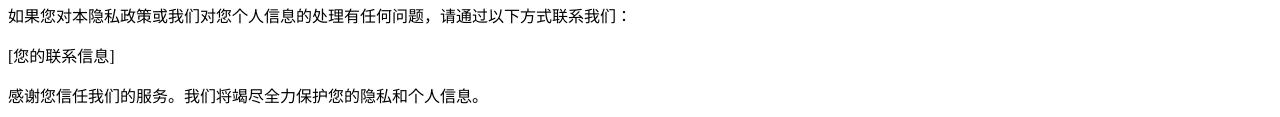
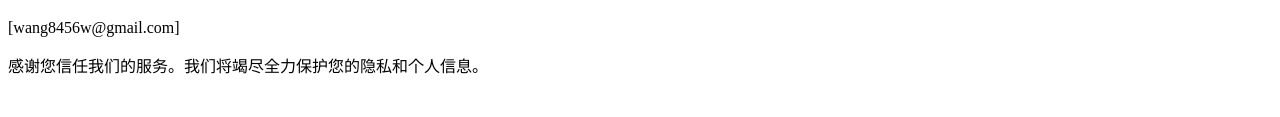
Before and after one commit to wang8456/breezewrod, a plain HTML site: page index.html in a window 1280 px wide. Shown: the part 1525-1642 px from the top of the page. After the commit the page ends 1618 px from the top, so only its background shows below. Drawn offline with Linux system fonts and the light colour scheme.

Commit message:
Update index.html

```diff
--- a/index.html
+++ b/index.html
@@ -16,7 +16,6 @@
 <p>当您使用「言享」时，我们可能会要求您提供以下信息：</p>
 <ul>
     <li>用户生成的句子或内容，以进行匿名分享。</li>
-    <li>电子邮件地址（可选）：用于帐户恢复和通信。</li>
 </ul>
 
 <h3>1.2 自动收集的信息</h3>
@@ -57,7 +56,7 @@
 
 <h2>8. 联系我们</h2>
 <p>如果您对本隐私政策或我们对您个人信息的处理有任何问题，请通过以下方式联系我们：</p>
-<p>[您的联系信息]</p>
+<p>[wang8456w@gmail.com]</p>
 
 <p>感谢您信任我们的服务。我们将竭尽全力保护您的隐私和个人信息。</p>
 
```
